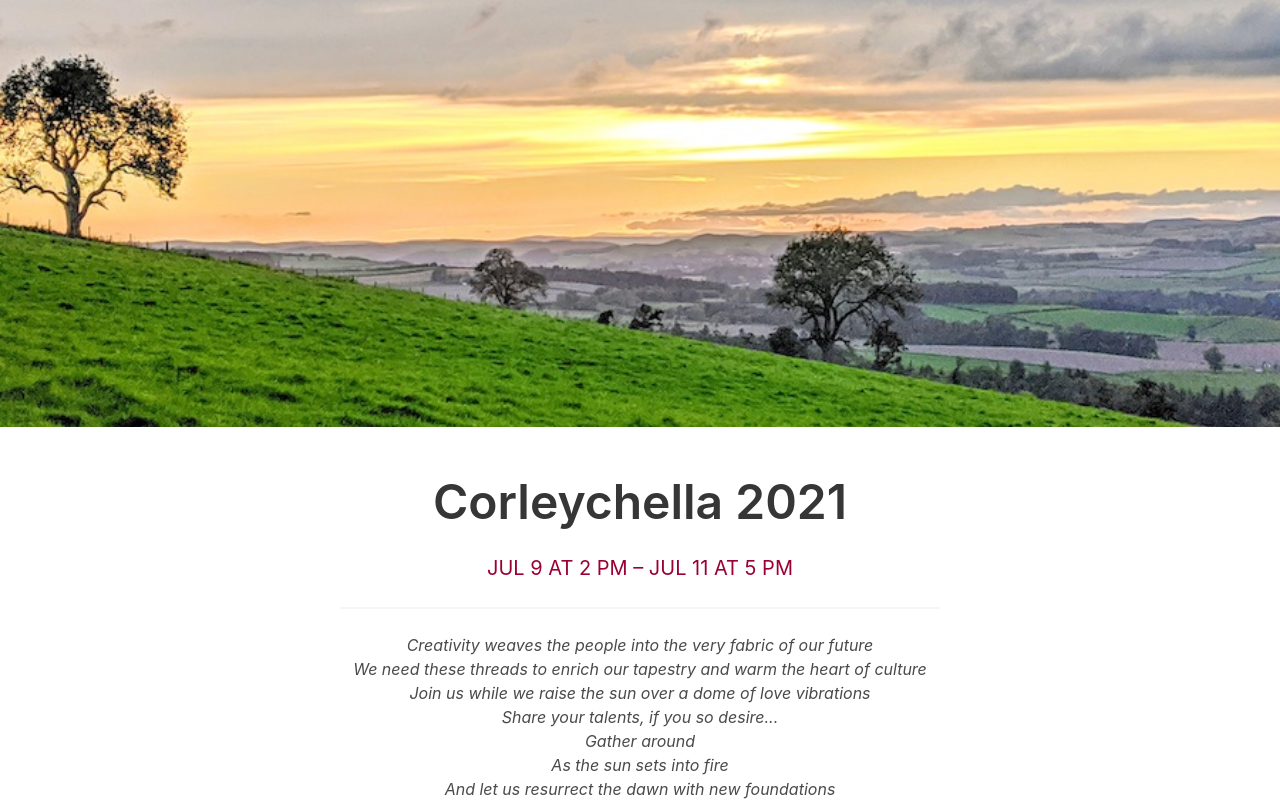
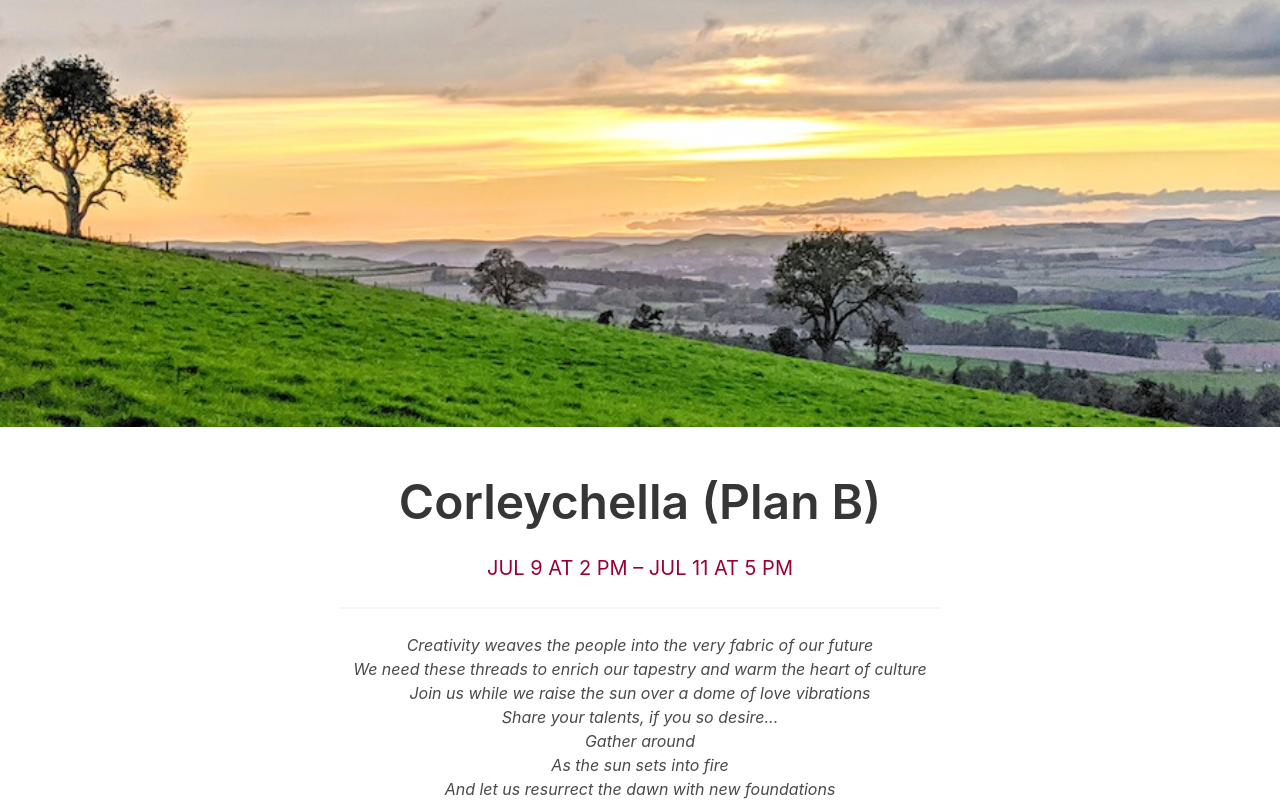
Before and after one commit to thomcorley/corleychella, a plain HTML site: page index.html in a window 1280 px wide. Shown: the top 804 px of the page. Drawn offline with nearby package versions, Linux system fonts and the light colour scheme.

Commit message:
Update title

```diff
--- a/index.html
+++ b/index.html
@@ -15,7 +15,7 @@
     <section class="section">
       <div style="max-width: 600px;" class="container has-text-centered">
 
-        <h1 class="title is-size-1">Corleychella 2021</h1>
+        <h1 class="title is-size-1">Corleychella (Plan B)</h1>
         <h3 class="is-size-5" style="color: #9A0033">JUL 9 AT 2 PM – JUL 11 AT 5 PM</h3>
 
         <hr>
```
